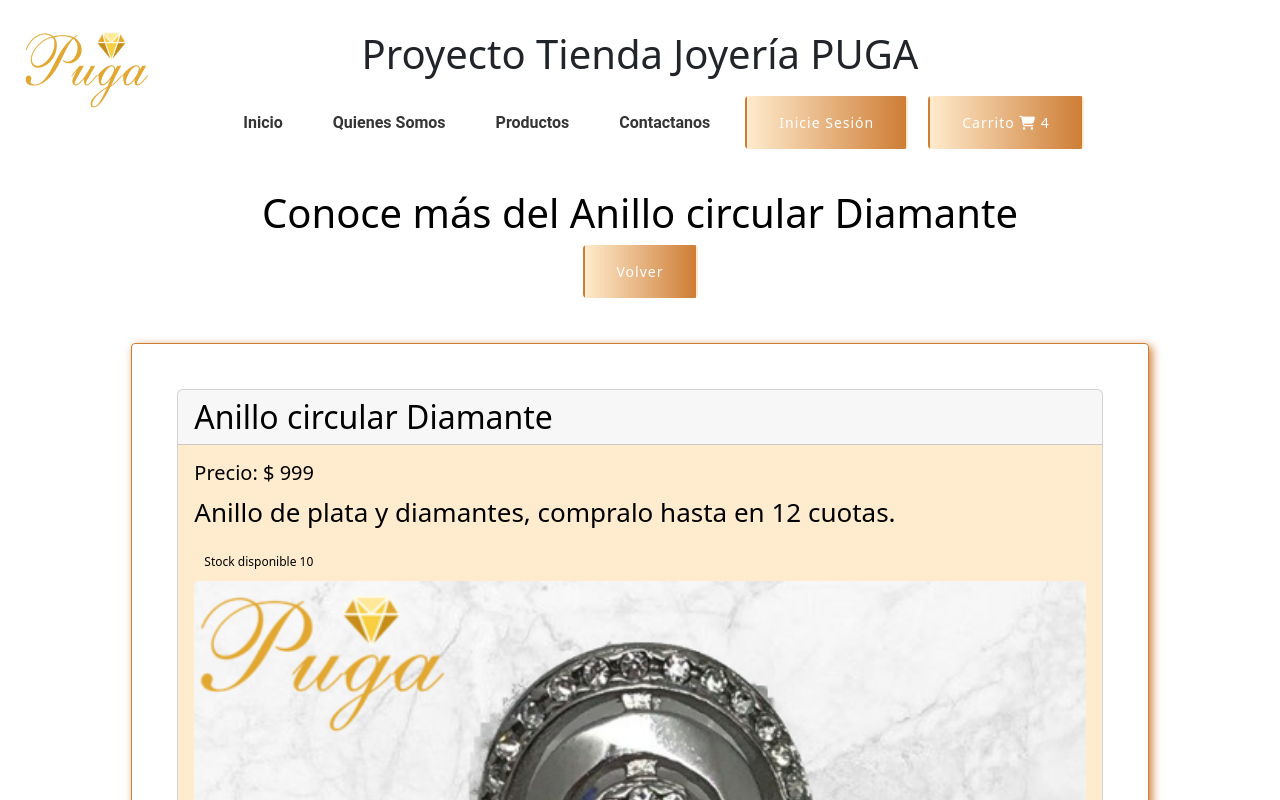
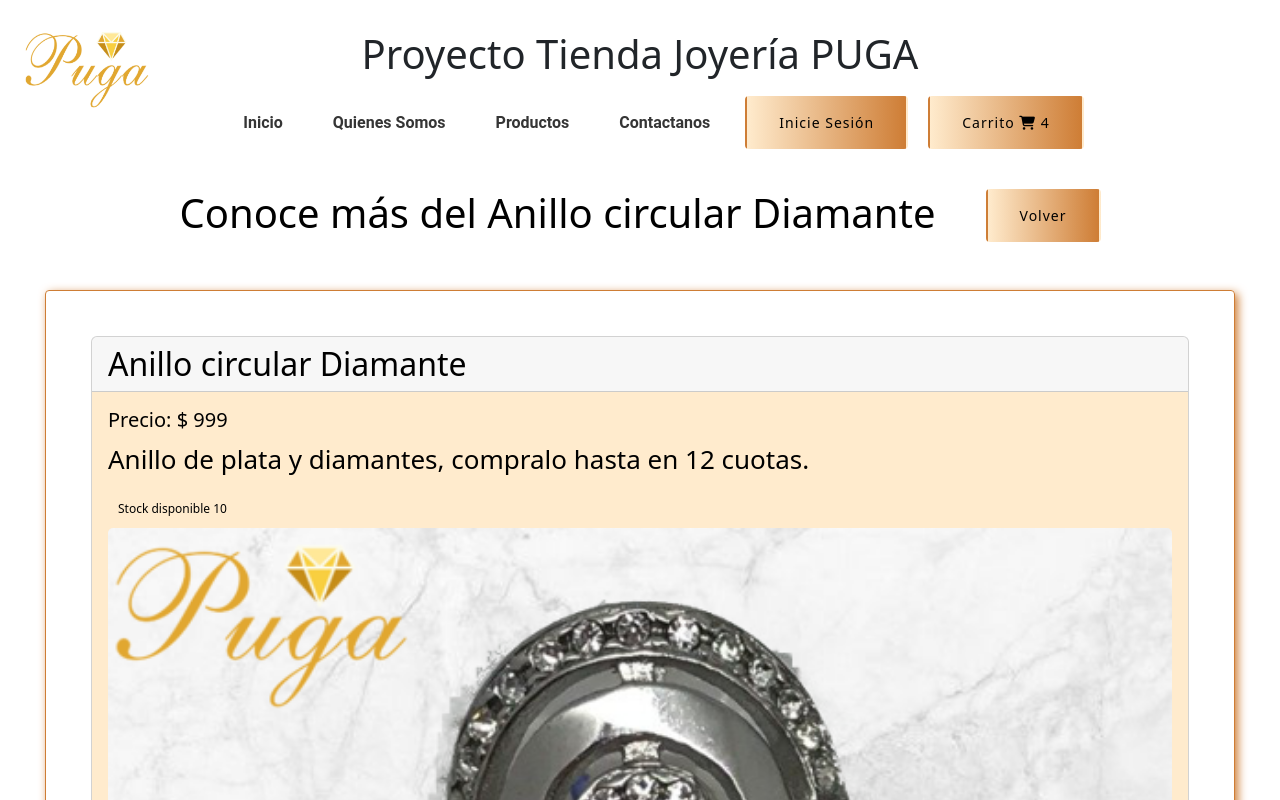
Before and after one commit to CharlyCoderHouse/Joyeria-DiBlasi-ReactJS, a React (Create React App) app: page /detalle/1 in a window 1280 px wide. Shown: the top 800 px of the page. Built offline with nearby package versions, Linux system fonts and the light colour scheme.

Commit message:
Presentacion desafio Clase 9

```diff
--- a/src/App.css
+++ b/src/App.css
@@ -100,3 +100,20 @@
 .btn-warning {
   margin: 10px;
 }
+
+.tituloEnca{
+  display: flex;
+}
+
+.botones1 {
+  text-decoration: none;
+  font-size: 14px;
+  letter-spacing: 1px;
+  display: inline-block;
+  padding: 14px 32px;
+  margin-left: 50px;
+  border-radius: 4px;
+  border-color: transparent;
+  color: black;
+  background-image: linear-gradient(to right, blanchedalmond, #CE7D35);
+}
--- a/src/App.js
+++ b/src/App.js
@@ -15,6 +15,7 @@
         <Route path="/detalle/:idProd" element={<ItemDetailContainer Saludo="Conoce más del " />} />
         <Route path="/categoria/:categoriaNombre" element={<ItemListContainer Saludo="Sección " />} />
         <Route path="/contacto" element={<div> Contacto </div>} />
+        <Route path="/cart" element={<div> Carrito </div>} />
       </Routes>
     </BrowserRouter>
 
--- a/src/components/ItemCount/ItemCount.js
+++ b/src/components/ItemCount/ItemCount.js
@@ -1,19 +1,13 @@
-import { useState } from "react";
 import Button from "react-bootstrap/Button";
 
-const ItemCount = ({ stock, initial, onAdd }) => {
-  const [initialItem, setInitialItem] = useState(initial);
+const ItemCount = ({ stock, initial, onAdd, setInitialItem, initialItem }) => {
 
   const sumar = () => {
-        initialItem < stock
-            ? setInitialItem(initialItem + 1)
-            : alert('Se alcanzo el máximo de stock del producto');
+        setInitialItem(initialItem + 1);
     };
 
     const restar = () => {
-        initialItem > 0
-            ? setInitialItem(initialItem - 1)
-            : alert('No se pueden introducir valores negativos');
+        setInitialItem(initialItem - 1);
     };
 
     const handleOnAdd = () => {
@@ -22,14 +16,14 @@
 
   return (
     <div className="spinner">
-      <Button className='btn-warning' onClick={restar}>
+      <Button className='btn-warning' onClick={restar} disabled={initialItem < 1}>
         -
       </Button>
       <div className="textoTilt"> {initialItem} </div>
-      <Button className='btn-warning' onClick={sumar}>
+      <Button className='btn-warning' onClick={sumar} disabled={initialItem>=stock}>
         +
       </Button>
-      <Button className='btn-warning' onClick={handleOnAdd}>Agregar al Carrito</Button>
+      <Button className='btn-warning' onClick={handleOnAdd} disabled={initialItem < 1} >Agregar al Carrito</Button>
     </div>
   );
 };
--- a/src/components/ItemDetail/ItemDetail.js
+++ b/src/components/ItemDetail/ItemDetail.js
@@ -1,9 +1,21 @@
+import { useState } from "react";
+import { Link } from "react-router-dom";
 import Card from "react-bootstrap/Card";
+import Button from "react-bootstrap/Button";
 import ItemCount from "../ItemCount/ItemCount";
 
 const ItemDetail = ({ data }) => {
+
+    const [initialItem, setInitialItem] = useState(1);
+    let compraOn = false;
     const handleOnAdd = (cantidad)=>{
         alert(`Se agrego ${cantidad} producto al carrito`);
+        compraOn = true;
+    };
+
+    const handleClik = (cantidad)=>{
+        console.log(cantidad);
+
     };
 
     return (
@@ -14,7 +26,11 @@
                 <Card.Text className='texto1'>{data.desc}</Card.Text>
                 <Card.Text className='textoDesc'>{`Stock disponible ${data.stock}`}</Card.Text>
                 <Card.Img variant="top" src={`${data.img}`} alt={`${data.alt}`}  />
-                <ItemCount stock={data.stock} initial={1} onAdd={handleOnAdd} />
+                <ItemCount stock={data.stock} initial={1} onAdd={handleOnAdd} setInitialItem={setInitialItem} initialItem={initialItem}/>
+                <Link
+                    to={'/cart'} >
+                    <Button className='btn-warning' onClick={handleClik}>Terminar Comprar</Button>
+                </Link>
             </Card.Body>
         </Card>
     );
--- a/src/components/NavBar/navBar.css
+++ b/src/components/NavBar/navBar.css
@@ -82,7 +82,7 @@
     padding: 14px 32px;
     border-radius: 4px;
     border-color: transparent;
-    color: #fff;
+    color: black;
     background-image: linear-gradient(to right, blanchedalmond, #CE7D35);
 }
 
--- a/src/components/NavBar/navBar.js
+++ b/src/components/NavBar/navBar.js
@@ -27,6 +27,7 @@
                 <li>
                     <Link>
                        Productos
+                    </Link>
                     <ul className="subMenuPrincipal">
                         <li>
                             <Link
@@ -53,7 +54,6 @@
                             </Link>
                         </li>
                     </ul>
-                    </Link>
                 </li>
                 <li>
                    <Link
--- a/src/pages/ItemDetailContainer/ItemDetailContainer.js
+++ b/src/pages/ItemDetailContainer/ItemDetailContainer.js
@@ -32,14 +32,15 @@
       ) : (
         <>
           <div className="App-header">
-            <h1 className="texto">{Saludo + data.nombre}</h1>
-            <Link
-              key={data.id}
-              to={'/categoria/' + data.categoria}
-                    style={{ textDecoration:'none',
-                             color: "black"  }}>
-              <button className="botones"> Volver </button>
-            </Link>
+            <div className="tituloEnca">
+              <h1 className="texto">{Saludo + data.nombre}</h1>
+              <Link
+                key={data.id}
+                to={'/categoria/' + data.categoria}
+                      style={{ textDecoration:'none'}}>
+                <button className="botones1"> Volver </button>
+              </Link>
+            </div>
             <div className='card1'>
               <ItemDetail data={data} />
             </div>
```
Lines whose indentation alone changed are shown as unchanged.
